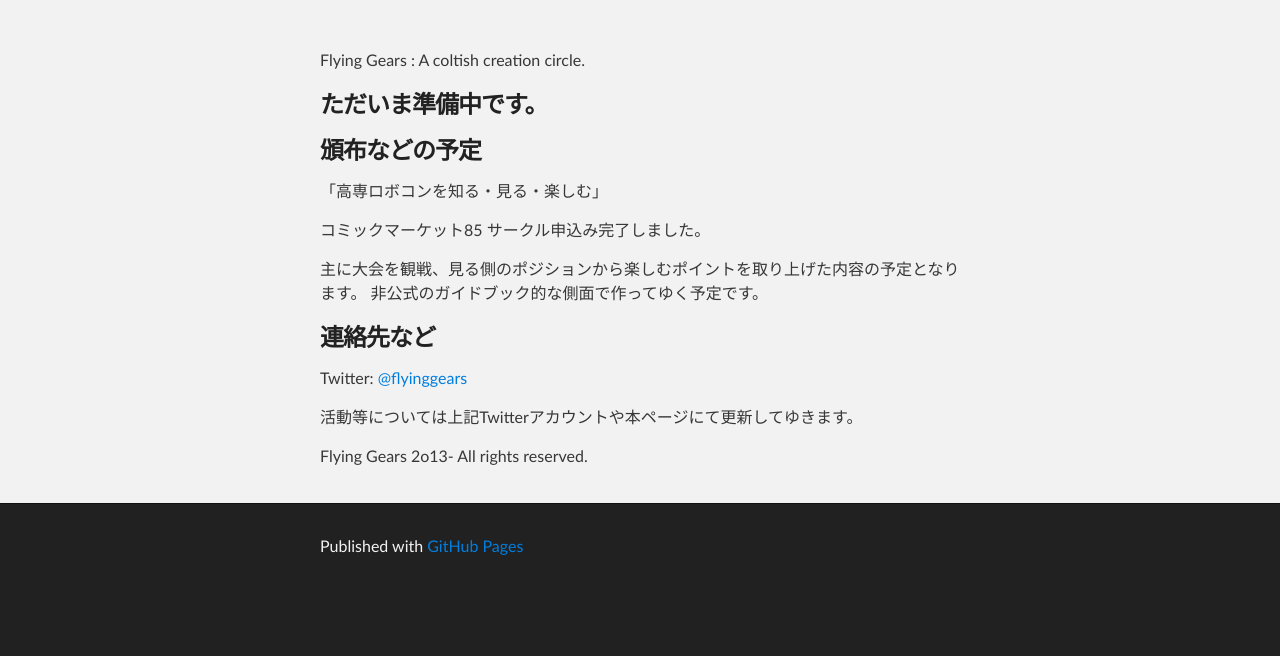
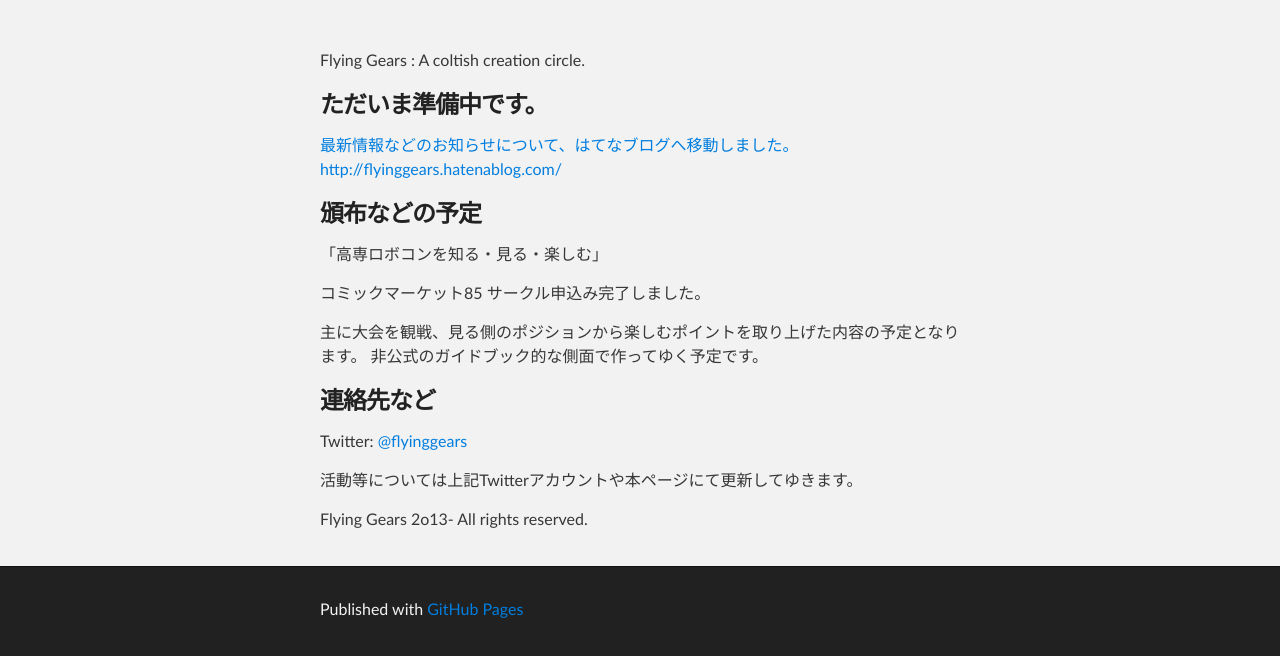
Before and after one commit to flyinggears/flyinggears.github.com, a plain HTML site: page index.html in a window 1280 px wide. Shown: the part 176-832 px from the top of the page. Before the commit the page ends 800 px from the top, so only its background shows below. Drawn offline with Linux system fonts and the light colour scheme.

Commit message:
Update index.html
announce move to hatena blog

```diff
--- a/index.html
+++ b/index.html
@@ -32,6 +32,8 @@
 <h3>
 <a name="%E3%81%9F%E3%81%A0%E3%81%84%E3%81%BE%E6%BA%96%E5%82%99%E4%B8%AD%E3%81%A7%E3%81%99" class="anchor" href="#%E3%81%9F%E3%81%A0%E3%81%84%E3%81%BE%E6%BA%96%E5%82%99%E4%B8%AD%E3%81%A7%E3%81%99"><span class="octicon octicon-link"></span></a>ただいま準備中です。</h3>
 
+<p><a href="http://flyinggears.hatenablog.com">最新情報などのお知らせについて、はてなブログへ移動しました。 http://flyinggears.hatenablog.com/</a></p>
+
 <h3>
 <a name="%E9%A0%92%E5%B8%83%E3%81%AA%E3%81%A9%E3%81%AE%E4%BA%88%E5%AE%9A" class="anchor" href="#%E9%A0%92%E5%B8%83%E3%81%AA%E3%81%A9%E3%81%AE%E4%BA%88%E5%AE%9A"><span class="octicon octicon-link"></span></a>頒布などの予定</h3>
 
```
